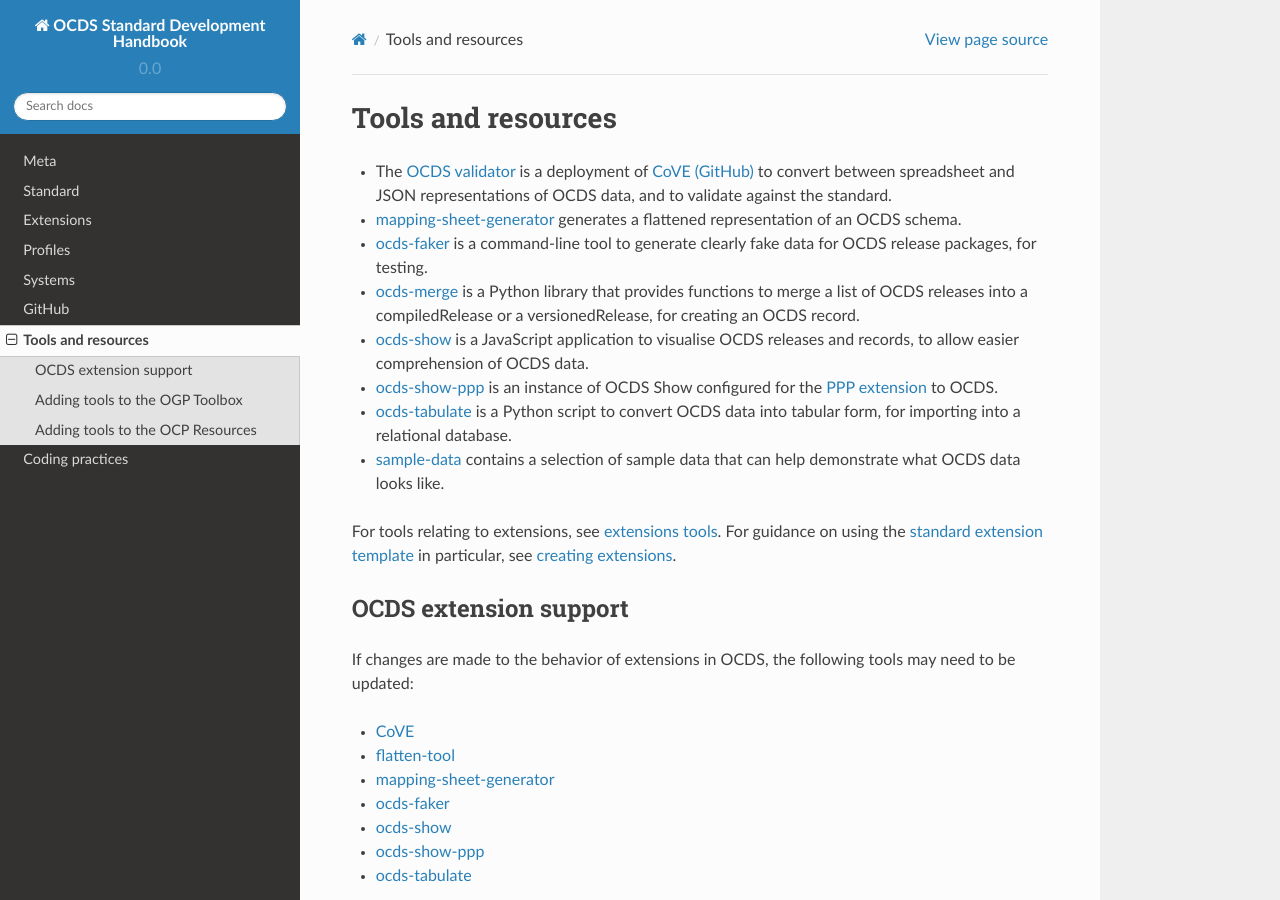
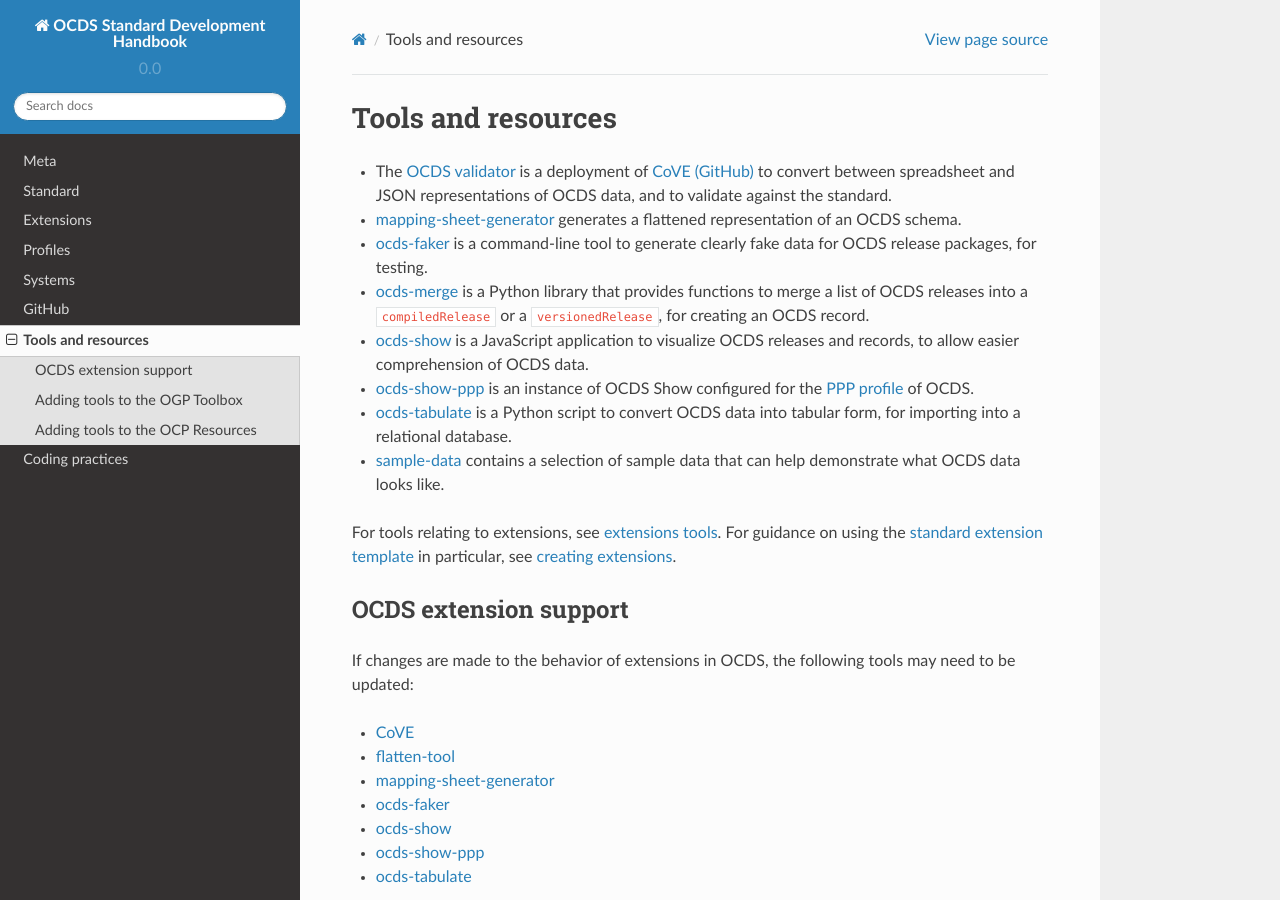
Before and after one commit to open-contracting/standard-development-handbook, a Sphinx documentation site: the page built from docs/tools/index.md, in a window 1280 px wide and 900 px high. Built offline with Sphinx 7.4.7 and the Read the Docs theme 2.0.0, drawn with Linux system fonts in a browser that asks for light colours.

Commit message:
Make a few copy edits

```diff
--- a/docs/tools/index.md
+++ b/docs/tools/index.md
@@ -3,9 +3,9 @@
 * The [OCDS validator](http://standard.open-contracting.org/validator/) is a deployment of [CoVE (GitHub)](https://github.com/OpenDataServices/cove) to convert between spreadsheet and JSON representations of OCDS data, and to validate against the standard.
 * [mapping-sheet-generator](https://github.com/open-contracting/mapping-sheet-generator) generates a flattened representation of an OCDS schema.
 * [ocds-faker](https://github.com/open-contracting/ocds-faker) is a command-line tool to generate clearly fake data for OCDS release packages, for testing.
-* [ocds-merge](https://github.com/open-contracting/ocds-merge) is a Python library that provides functions to merge a list of OCDS releases into a compiledRelease or a versionedRelease, for creating an OCDS record.
-* [ocds-show](https://github.com/open-contracting/ocds-show) is a JavaScript application to visualise OCDS releases and records, to allow easier comprehension of OCDS data.
-* [ocds-show-ppp](https://github.com/open-contracting/ocds-show-ppp) is an instance of OCDS Show configured for the [PPP extension](http://standard.open-contracting.org/profiles/ppp/latest/en/) to OCDS.
+* [ocds-merge](https://github.com/open-contracting/ocds-merge) is a Python library that provides functions to merge a list of OCDS releases into a `compiledRelease` or a `versionedRelease`, for creating an OCDS record.
+* [ocds-show](https://github.com/open-contracting/ocds-show) is a JavaScript application to visualize OCDS releases and records, to allow easier comprehension of OCDS data.
+* [ocds-show-ppp](https://github.com/open-contracting/ocds-show-ppp) is an instance of OCDS Show configured for the [PPP profile](http://standard.open-contracting.org/profiles/ppp/latest/en/) of OCDS.
 * [ocds-tabulate](https://github.com/open-contracting/ocds-tabulate) is a Python script to convert OCDS data into tabular form, for importing into a relational database.
 * [sample-data](https://github.com/open-contracting/sample-data) contains a selection of sample data that can help demonstrate what OCDS data looks like.
 
```
